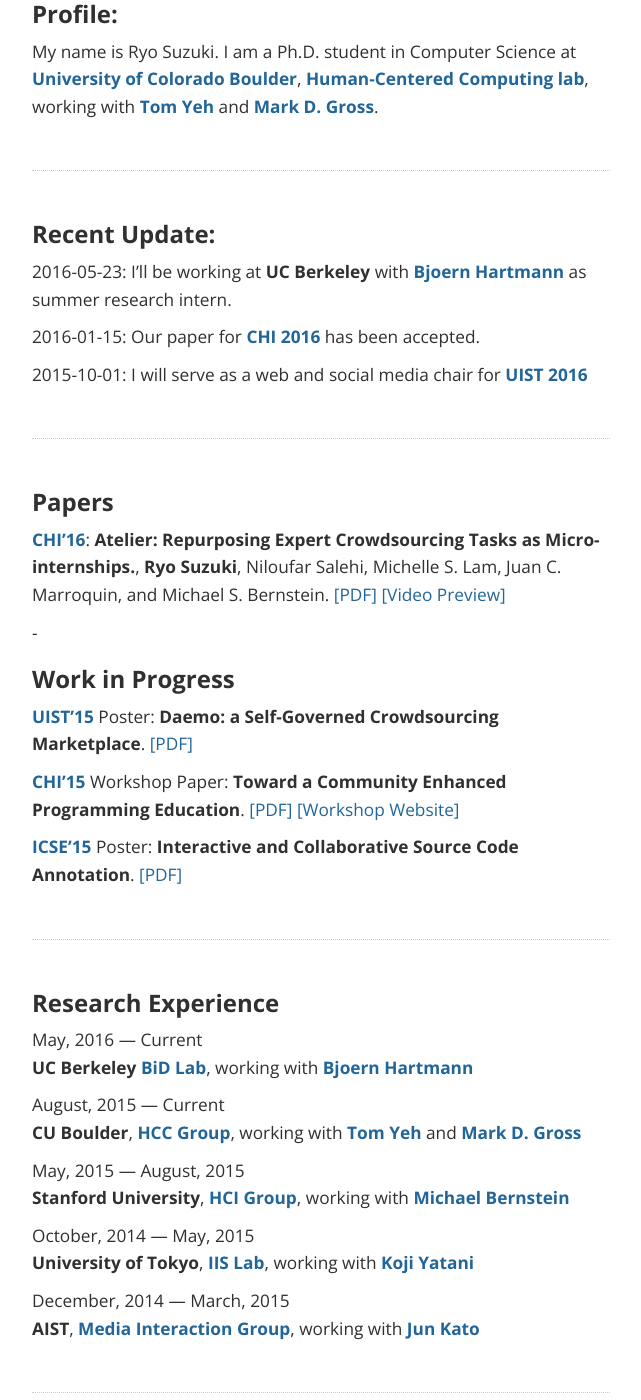
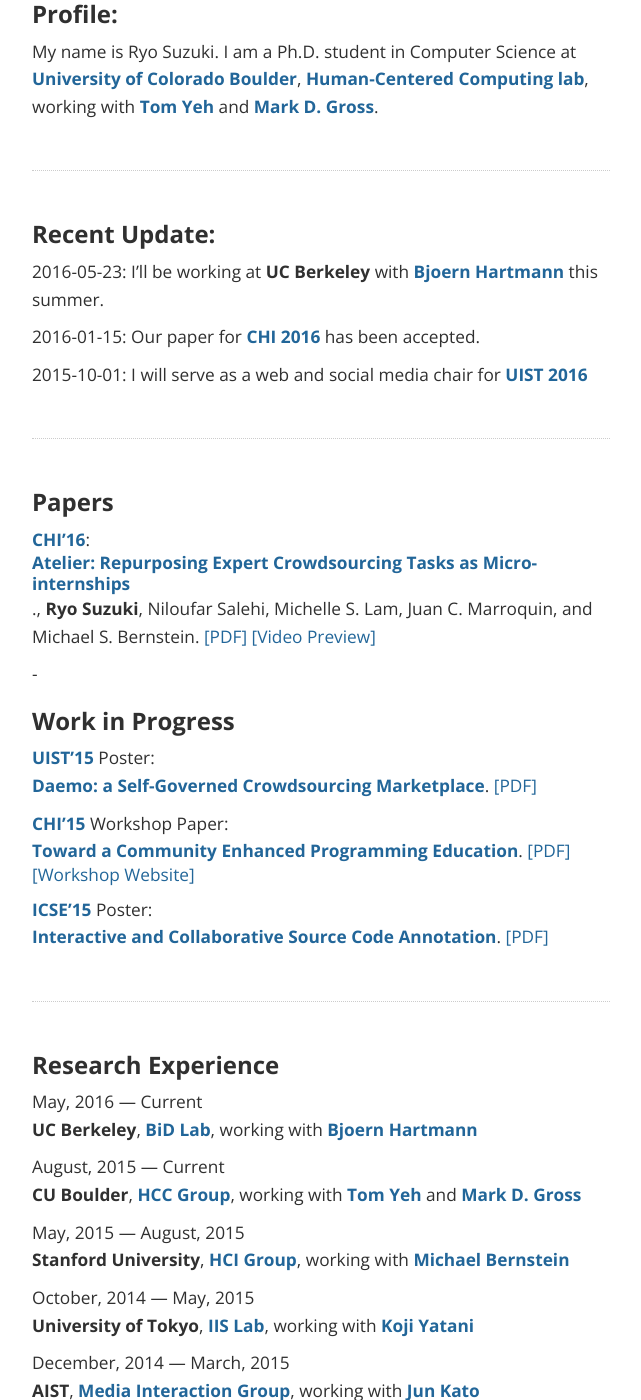
Before and after one commit to ryooopan/homepage, a Jekyll site: the page built from index.md, in a window 1280 px wide and 1400 px high, scrolled down 348 px. Shown: the whole window, without its empty margins (319-960 px from the left). Built offline with Jekyll 4.4.1, drawn with Linux system fonts in a browser that asks for light colours; nearby versions of some CDN libraries; Markdown is read by kramdown in place of the engine named in the settings; comment, search, counter and statistics services are not loaded; some of the changed lines change nothing that is shown.

Commit message:
Update index.md

```diff
--- a/index.md
+++ b/index.md
@@ -13,7 +13,7 @@
 
 ### Recent Update:
 
-2016-05-23: I'll be working at **UC Berkeley** with [**Bjoern Hartmann**](http://people.eecs.berkeley.edu/~bjoern/) as summer research intern.
+2016-05-23: I'll be working at **UC Berkeley** with [**Bjoern Hartmann**](http://people.eecs.berkeley.edu/~bjoern/) this summer.
 
 2016-01-15: Our paper for [**CHI 2016**](https://chi2016.acm.org/wp/) has been accepted.
 
@@ -25,17 +25,17 @@
 
 ### Papers
 
-[**CHI'16**](https://chi2016.acm.org/wp/): **Atelier: Repurposing Expert Crowdsourcing Tasks as Micro-internships.**, **Ryo Suzuki**, Niloufar Salehi, Michelle S. Lam, Juan C. Marroquin, and Michael S. Bernstein. [[PDF]](http://hci.stanford.edu/publications/2016/atelier/atelier_2016.pdf) [[Video Preview]](https://youtu.be/tBojZejtFQo)
+[**CHI'16**](https://chi2016.acm.org/wp/): [**Atelier: Repurposing Expert Crowdsourcing Tasks as Micro-internships**](http://hci.stanford.edu/publications/2016/atelier/atelier_2016.pdf)., **Ryo Suzuki**, Niloufar Salehi, Michelle S. Lam, Juan C. Marroquin, and Michael S. Bernstein. [[PDF]](http://hci.stanford.edu/publications/2016/atelier/atelier_2016.pdf) [[Video Preview]](https://youtu.be/tBojZejtFQo)
 
 -
 
 ### Work in Progress
 
-[**UIST'15**](http://uist.acm.org/uist2015/about) Poster: **Daemo: a Self-Governed Crowdsourcing Marketplace**. [[PDF]](http://hci.stanford.edu/publications/2015/crowdresearch/daemo-uist.pdf)
+[**UIST'15**](http://uist.acm.org/uist2015/about) Poster: [**Daemo: a Self-Governed Crowdsourcing Marketplace**](http://hci.stanford.edu/publications/2015/crowdresearch/daemo-uist.pdf). [[PDF]](http://hci.stanford.edu/publications/2015/crowdresearch/daemo-uist.pdf)
 
-[**CHI'15**](http://chi2015.acm.org/) Workshop Paper: **Toward a Community Enhanced Programming Education**. [[PDF]](/publications/chi-2015.pdf) [[Workshop Website]](http://hci.tokyo/)
+[**CHI'15**](http://chi2015.acm.org/) Workshop Paper: [**Toward a Community Enhanced Programming Education**](/publications/chi-2015.pdf). [[PDF]](/publications/chi-2015.pdf) [[Workshop Website]](http://hci.tokyo/)
 
-[**ICSE'15**](http://2015.icse-conferences.org/) Poster: **Interactive and Collaborative Source Code Annotation**. [[PDF]](/publications/icse-2015.pdf)
+[**ICSE'15**](http://2015.icse-conferences.org/) Poster: [**Interactive and Collaborative Source Code Annotation**](/publications/icse-2015.pdf). [[PDF]](/publications/icse-2015.pdf)
 
 ---
 
@@ -43,7 +43,7 @@
 ### Research Experience
 
 May, 2016 --- Current <br>
-**UC Berkeley** [**BiD Lab**](http://bid.berkeley.edu/), working with [**Bjoern Hartmann**](http://people.eecs.berkeley.edu/~bjoern/)
+**UC Berkeley**, [**BiD Lab**](http://bid.berkeley.edu/), working with [**Bjoern Hartmann**](http://people.eecs.berkeley.edu/~bjoern/)
 
 August, 2015 --- Current <br>
 **CU Boulder**, [**HCC Group**](http://hcc.colorado.edu/), working with [**Tom Yeh**](http://tomyeh.info/) and [**Mark D. Gross**](http://mdgross.net/)
```
